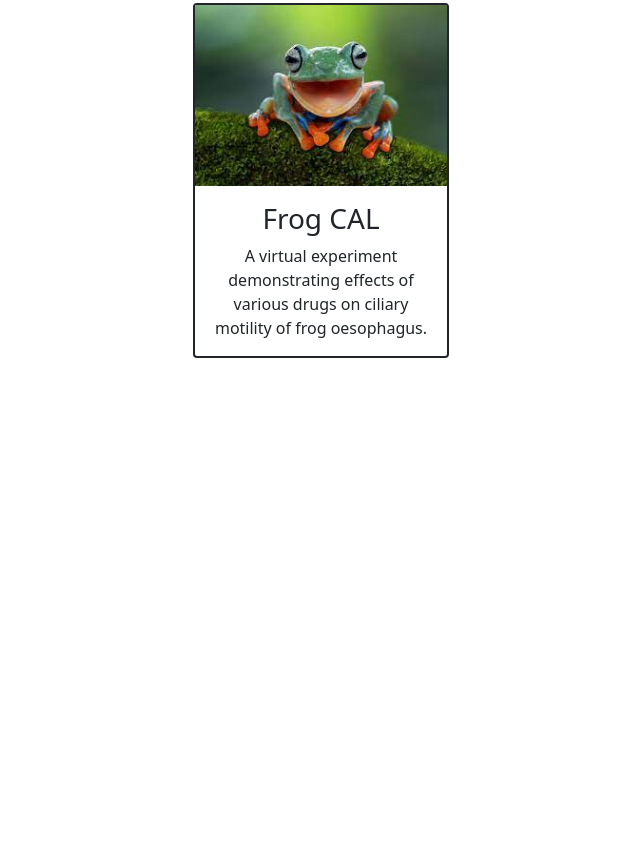
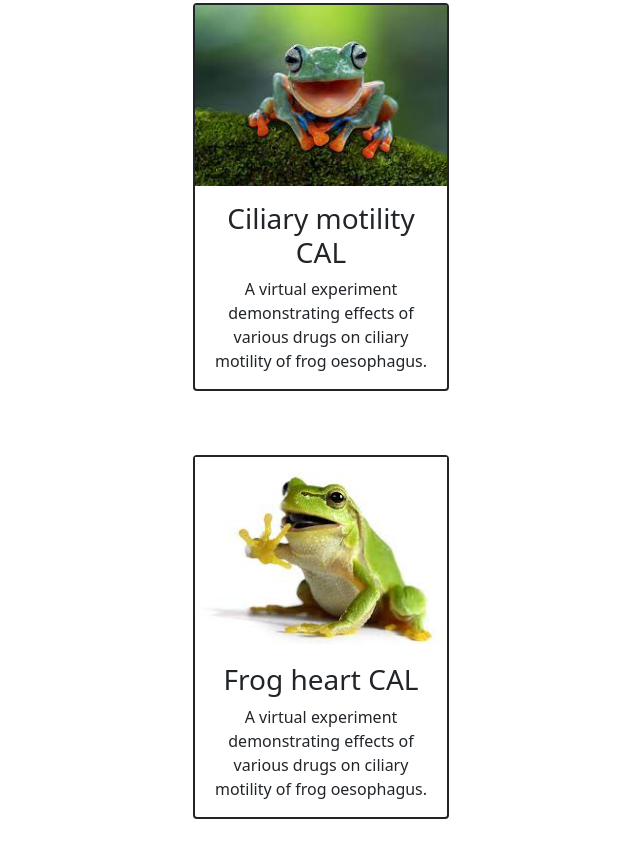
Before and after one commit to nithishjipmer/Open-CAL, a plain HTML site: page index.html in a window 1280 px wide. Shown: the part 1555-2413 px from the top of the page, without its empty margins (319-959 px from the left). Before the commit the page ends 1977 px from the top, so only its background shows below. Drawn offline with nearby package versions, Linux system fonts and the light colour scheme.

Commit message:
Update index.html

```diff
--- a/index.html
+++ b/index.html
@@ -60,7 +60,16 @@
                 <img src="images/frog_img.jpg" alt="">
             </a>
             <div class="card-body">
-                <h3>Frog CAL</h3>
+                <h3>Ciliary motility CAL</h3>
+                A virtual experiment demonstrating effects of various drugs on ciliary motility of frog oesophagus.
+            </div>
+        </div>
+        <div class="card mx-auto">
+            <a href="https://frog-heart-cal.netlify.app/">
+                <img src="images/froggy.jpg" alt="">
+            </a>
+            <div class="card-body">
+                <h3>Frog heart CAL</h3>
                 A virtual experiment demonstrating effects of various drugs on ciliary motility of frog oesophagus.
             </div>
         </div>
```
